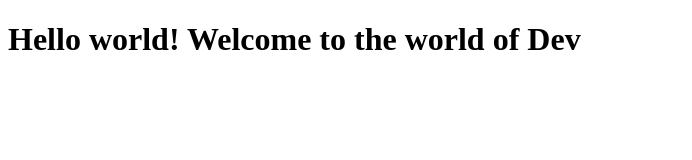
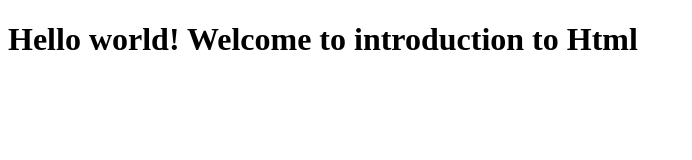
Before and after one commit to devMahmoud/microverse-mahmoud-njabulo, a plain HTML site: page index.html in a window 1280 px wide. Shown: the whole page, without its empty margins (0-692 px from the left). Drawn offline with Linux system fonts and the light colour scheme.

Commit message:
Changed greating msg

```diff
--- a/index.html
+++ b/index.html
@@ -9,7 +9,7 @@
   <body>
     <script src="https://cdn.freecodecamp.org/testable-projects-fcc/v1/bundle.js"></script>
 
-    <h1>Hello world! Welcome to the world of Dev</h1>
+    <h1>Hello world! Welcome to introduction to Html</h1>
     <script  src="js/index.js"></script>
   </body>
 </html>
```
